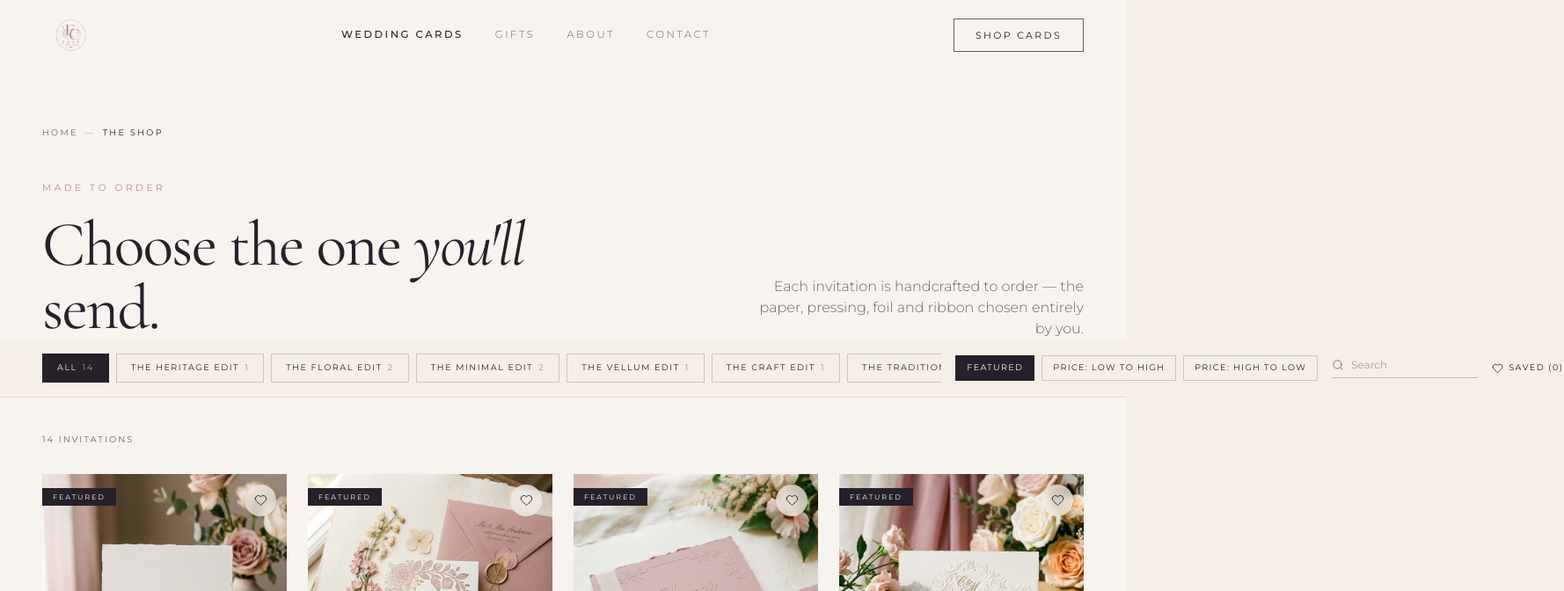
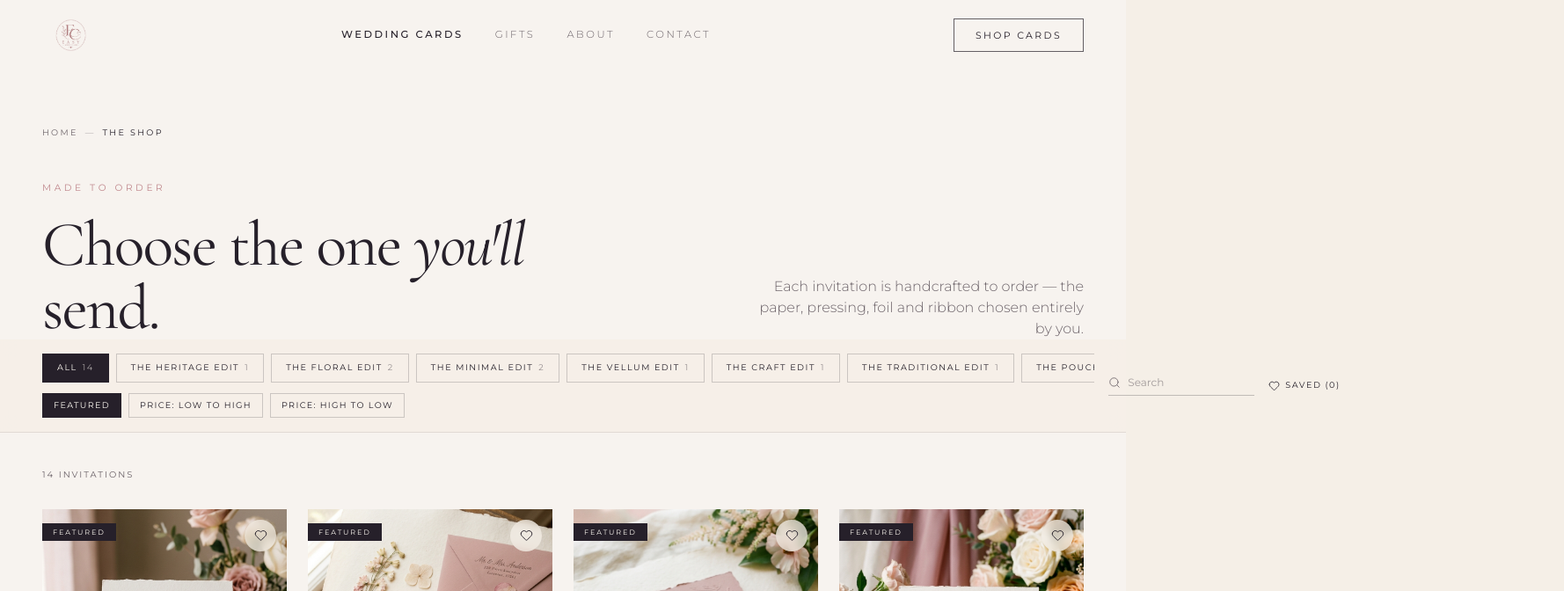
Before and after one commit to Polycoded/easy_wedding_cards, a React (Create React App) app in the folder frontend/: page /shop in a window 1280 px wide. Shown: the top 672 px of the page at 88% size, 1778 px wide, since content can reach past the window. Built offline with nearby package versions, Linux system fonts and the light colour scheme.

Commit message:
one line horizontal

```diff
--- a/frontend/src/pages/Shop.jsx
+++ b/frontend/src/pages/Shop.jsx
@@ -97,8 +97,8 @@
         {/* Sticky top filter bar */}
         <div className="sticky top-16 md:top-20 z-30 bg-ivory/90 backdrop-blur-md border-b border-espresso/10">
           <div className="mx-auto max-w-[1500px] px-5 sm:px-8 lg:px-12 py-4 flex flex-col gap-4 lg:flex-row lg:items-center lg:justify-between">
-            {/* Category pills (scrollable, hidden scrollbar) + sort tiles */}
-            <div className="flex flex-col gap-3 lg:flex-row lg:items-center lg:gap-4">
+            {/* Category pills (scrollable, hidden scrollbar) */}
+            <div className="flex flex-col gap-3">
               <div className="flex gap-2 overflow-x-auto no-scrollbar -mx-1 px-1 lg:mx-0 lg:px-0">
                 {categories.map((c) => {
                   const on = category === c;
```
